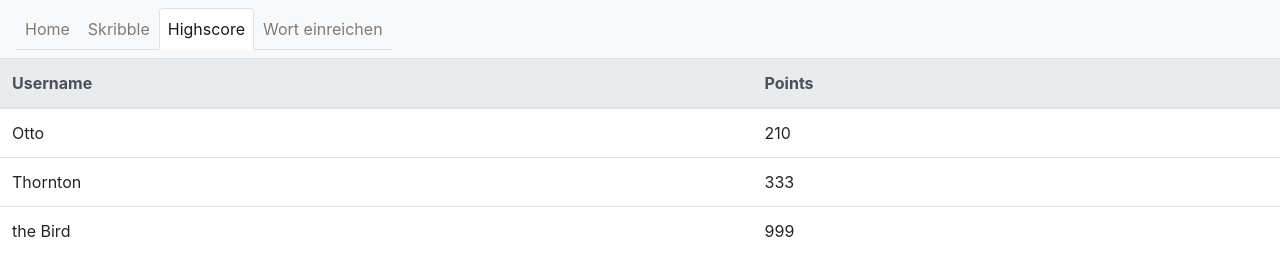
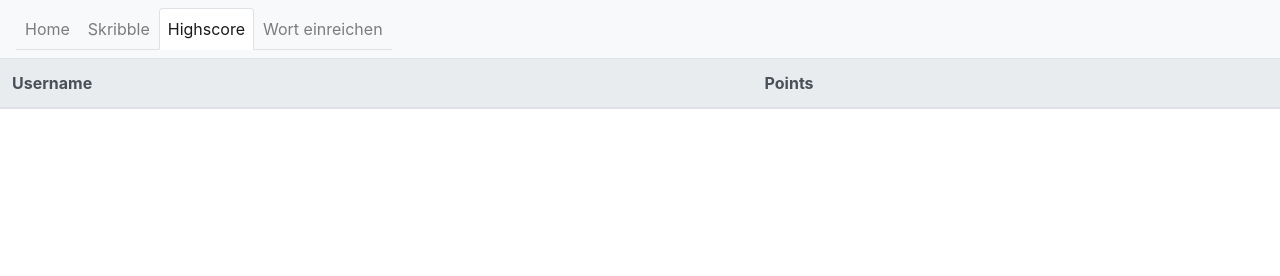
Before and after one commit to teodorafrim/AngryNerds, a website: page public/highscore.html in a window 1280 px wide. Drawn offline with nearby package versions, Linux system fonts and the light colour scheme; no server answers.

Commit message:
Linked highscores table with server data

```diff
--- a/public/highscore.html
+++ b/public/highscore.html
@@ -34,7 +34,7 @@
         </div>
     </nav>
 
-    <table class="table">
+    <table class="table" id="highscoresTable">
         <thead class="thead-light">
             <tr>
                 <th scope="col">Username</th>
@@ -42,18 +42,6 @@
             </tr>
         </thead>
         <tbody>
-            <tr>
-                <td>Otto</td>
-                <td>210</td>
-            </tr>
-            <tr>
-                <td>Thornton</td>
-                <td>333</td>
-            </tr>
-            <tr>
-                <td>the Bird</td>
-                <td>999</td>
-            </tr>
         </tbody>
     </table>
 
--- a/public/javascript.js
+++ b/public/javascript.js
@@ -20,7 +20,7 @@ $(document).ready(function () {
 
 
     // add-word PUT Request
-    $('#addWord').on("click", function () {
+    $('#addWord').on('click', function () {
         var $word = $('#typeWord').val();
         array = [$word];
         var json = JSON.stringify(array);
@@ -33,15 +33,19 @@ $(document).ready(function () {
         });
     });
 
-    // TODO: Fill the highscores table with the received data.
-    // Get the highscores when the highscore page is ready.
+    // Get the highscores when the highscore page is ready and update the highscores table.
     const currentPage = window.location.pathname.split('/')[window.location.pathname.split('/').length-1];
     if (currentPage=='highscore.html') {
         $(document).ready(function () {
             $.ajax({
                 type: 'GET',
                 url: 'http://localhost:3000/highscore',
-                dataType: 'json'
+                success: function(data) {
+                    for (var key in data) {
+                        $('#highscoresTable tbody').append(`<tr> <td>${key}</td> <td>${data[key]}</td> </tr>`);
+                    }
+
+                }
             });
         });
     }
```
Also changed, not shown: 1 other file.
